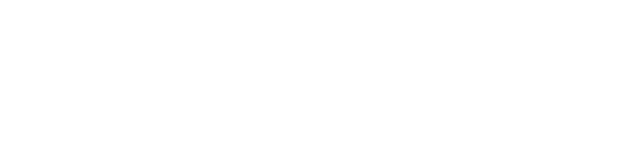
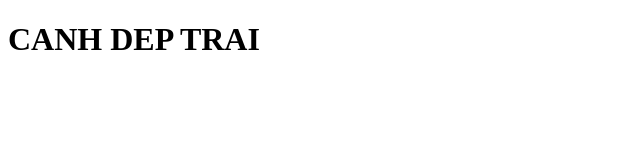
Before and after one commit to canhuyh/canhuyh.github.io, a plain HTML site: page index.html in a window 1280 px wide. Shown: the whole page, without its empty margins (0-640 px from the left). Drawn offline with Linux system fonts and the light colour scheme.

Commit message:
Update index.html

```diff
--- a/index.html
+++ b/index.html
@@ -9,9 +9,9 @@
       content="https://youthapp-appgateway.southeastasia.cloudapp.azure.com/api/media/howtos_IP_2_tc_4971d05178.jpg"
     />
     <meta property="og:type" content="article" />
-    <script type="text/javascript">
-      alert('Sorry, unable to open on desktop. Please open this link on your mobile app.');
-    </script>
+
   </head>
-  <body></body>
+  <body>
+    <h1>CANH DEP TRAI</h1>
+  </body>
 </html>
```
